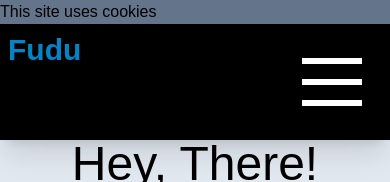
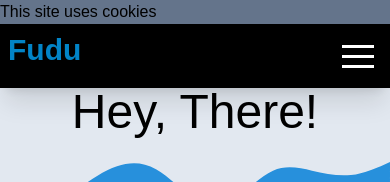
Before and after one commit to Code-xed/todoreactjs, a React (Create React App) app: page / in a window 390 px wide. Shown: the top 182 px of the page. Built offline with nearby package versions, Linux system fonts and the light colour scheme.

Commit message:
hamburger

```diff
--- a/package.json
+++ b/package.json
@@ -7,6 +7,7 @@
     "@testing-library/jest-dom": "^5.16.4",
     "@testing-library/react": "^13.2.0",
     "@testing-library/user-event": "^13.5.0",
+    "hamburger-react": "^2.5.0",
     "react": "^18.1.0",
     "react-dom": "^18.1.0",
     "react-scripts": "5.0.1",
--- a/src/Components/Header.js
+++ b/src/Components/Header.js
@@ -1,9 +1,11 @@
 import React, { useState } from 'react';
+import { Sling as Hamburger } from 'hamburger-react';
 import './but.css';
 import Lhead from './Header/Lhead.js';
 import Rhead from './Header/Rhead.js';
 import Menu from './Menu.js';
-import HamburgerIcon from './HamburgerIcon.js';
+{/*import HamburgerIcon from './HamburgerIcon.js';*/}
+
 
 function Header({ham, setHam}) {
   const [dark, setDark] = useState(false);
@@ -25,13 +27,14 @@ function Header({ham, setHam}) {
         </div>
           {/*Hamburger Icon*/}
         <div className="flex-col flex" >
-              <button className="menu" onclick={HandleClick}>
+          <Hamburger toggled={ham} toggle={setHam} color="#ffffff" hideOutline="true"/>
+             {/* <button className="menu" onclick={HandleClick}>
       <svg width="100" height="100" viewBox="0 0 100 100">
         <path className={`line line1${ham ? " hamop" : ""}`} d="M 20,29.000046 H 80.000231 C 80.000231,29.000046 94.498839,28.817352 94.532987,66.711331 94.543142,77.980673 90.966081,81.670246 85.259173,81.668997 79.552261,81.667751 75.000211,74.999942 75.000211,74.999942 L 25.000021,25.000058" />
         <path className={`line line2${ham ? " hamop" : ""}`} d="M 20,50 H 80" />
         <path className={`line line3${ham ? " hamop" : ""}`} d="M 20,70.999954 H 80.000231 C 80.000231,70.999954 94.498839,71.182648 94.532987,33.288669 94.543142,22.019327 90.966081,18.329754 85.259173,18.331003 79.552261,18.332249 75.000211,25.000058 75.000211,25.000058 L 25.000021,74.999942" />
       </svg>
-    </button>
+    </button>*/}
           {/*
           <button className="flex-none px-2" onClick={HandleClick}>
             <svg xmlns="http://www.w3.org/2000/svg" className="w-6 h-6" fill="none" viewBox="0 0 24 24"
```
Also changed, not shown: 1 other file (tests, documents, lock files or other folders).
